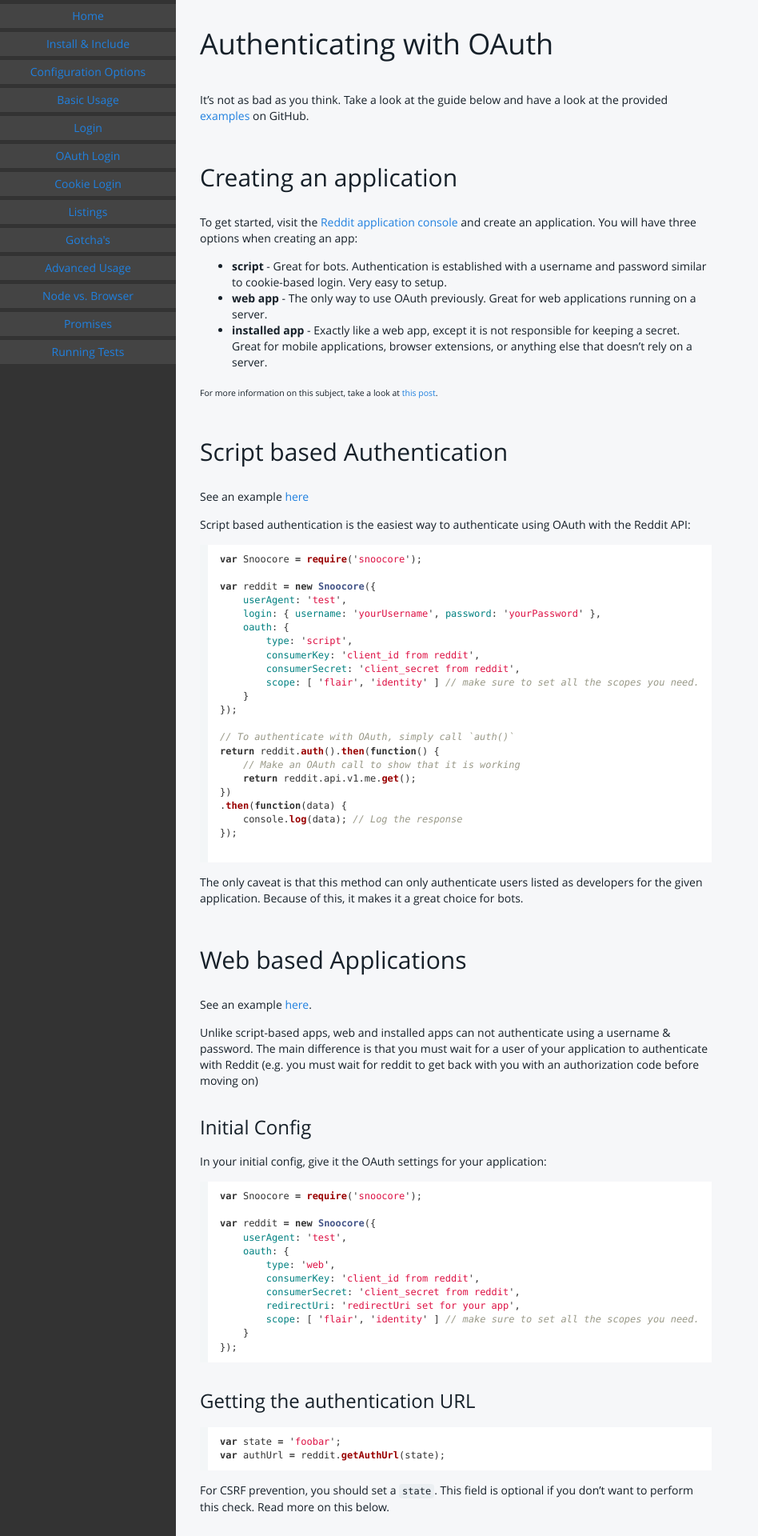
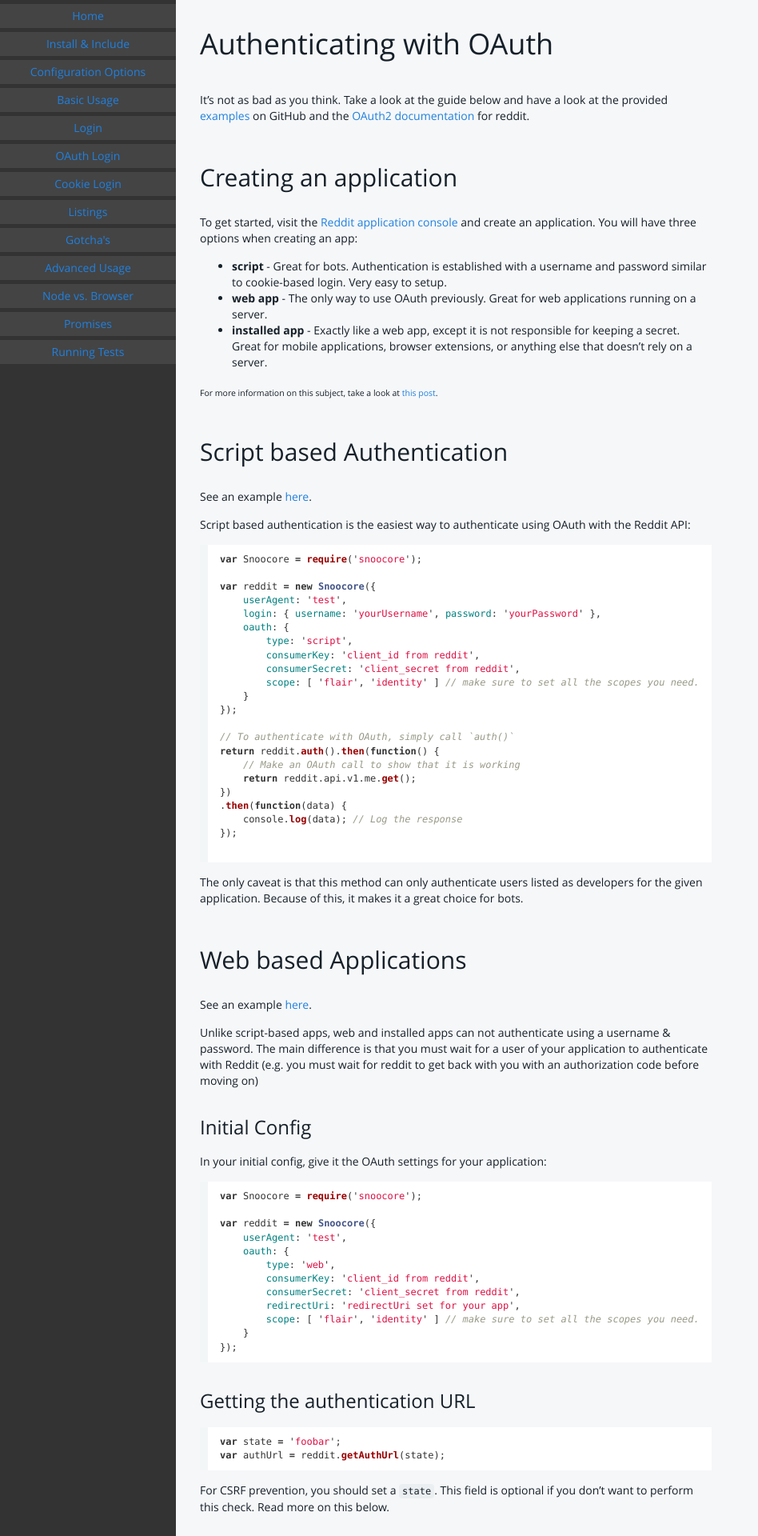
Before and after one commit to terryma/snoocore, a Jekyll site: the page built from oauth.md, in a window 1280 px wide. Shown: the top 1920 px of the page at 80% size, without its empty margins (0-948 px from the left). Built offline with Jekyll 4.4.1, drawn with Linux system fonts in a browser that asks for light colours; Markdown is read by kramdown in place of the engine named in the settings; some of the changed lines change nothing that is shown.

Commit message:
add in links to new oauth examples

```diff
--- a/oauth.md
+++ b/oauth.md
@@ -5,7 +5,7 @@
 
 # Authenticating with OAuth
 
-It's not as bad as you think. Take a look at the guide below and have a look at the provided [examples](https://github.com/trevorsenior/snoocore-examples/tree/master) on GitHub.
+It's not as bad as you think. Take a look at the guide below and have a look at the provided [examples](https://github.com/trevorsenior/snoocore-examples/tree/master) on GitHub and the [OAuth2 documentation](https://github.com/reddit/reddit/wiki/OAuth2#manually-revoking-a-token) for reddit.
 
 ## Creating an application
 
@@ -19,7 +19,7 @@
 
 ## Script based Authentication
 
-See an example [here]()
+See an example [here](https://github.com/trevorsenior/snoocore-examples/blob/master/node/oauth-script.js).
 
 Script based authentication is the easiest way to authenticate using OAuth with the Reddit API:
 
@@ -52,7 +52,7 @@
 
 ## Web based Applications
 
-See an example [here]().
+See an example [here](https://github.com/trevorsenior/snoocore-examples/blob/master/node/oauth-web.js).
 
 Unlike script-based apps, web and installed apps can not authenticate using a username & password. The main difference is that you must wait for a user of your application to authenticate with Reddit (e.g. you must wait for reddit to get back with you with an authorization code before moving on)
 
```
